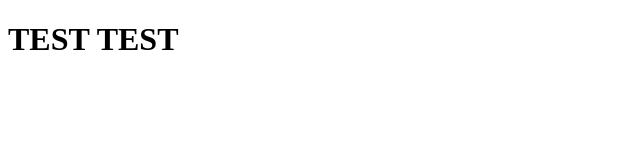
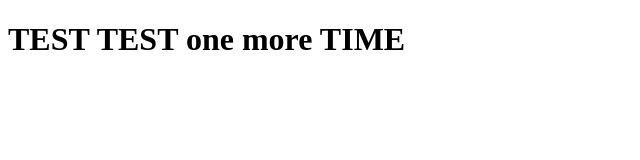
Before and after one commit to AZBeginner/new-first, a plain HTML site: page site/index.html in a window 1280 px wide. Shown: the whole page, without its empty margins (0-640 px from the left). Drawn offline with Linux system fonts and the light colour scheme.

Commit message:
Small additional

```diff
--- a/site/index.html
+++ b/site/index.html
@@ -4,6 +4,6 @@
 	<title>test</title>
 </head>
 <body>
-<H1>TEST TEST</H1>
+<H1>TEST TEST one more TIME</H1>
 </body>
 </html>
```
